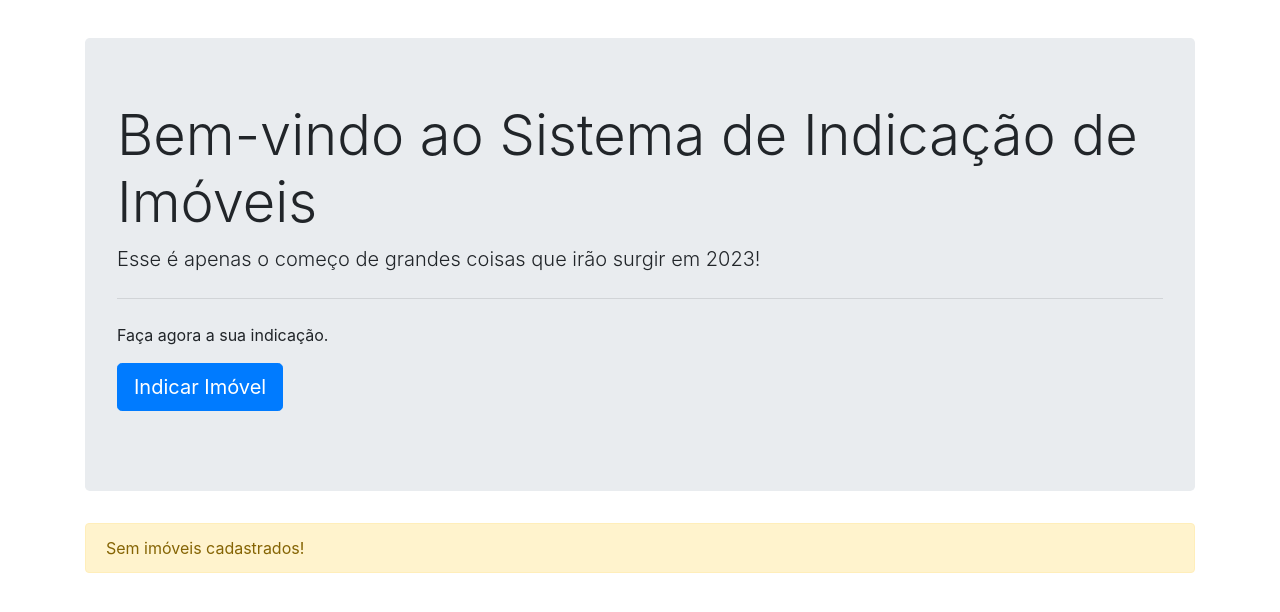
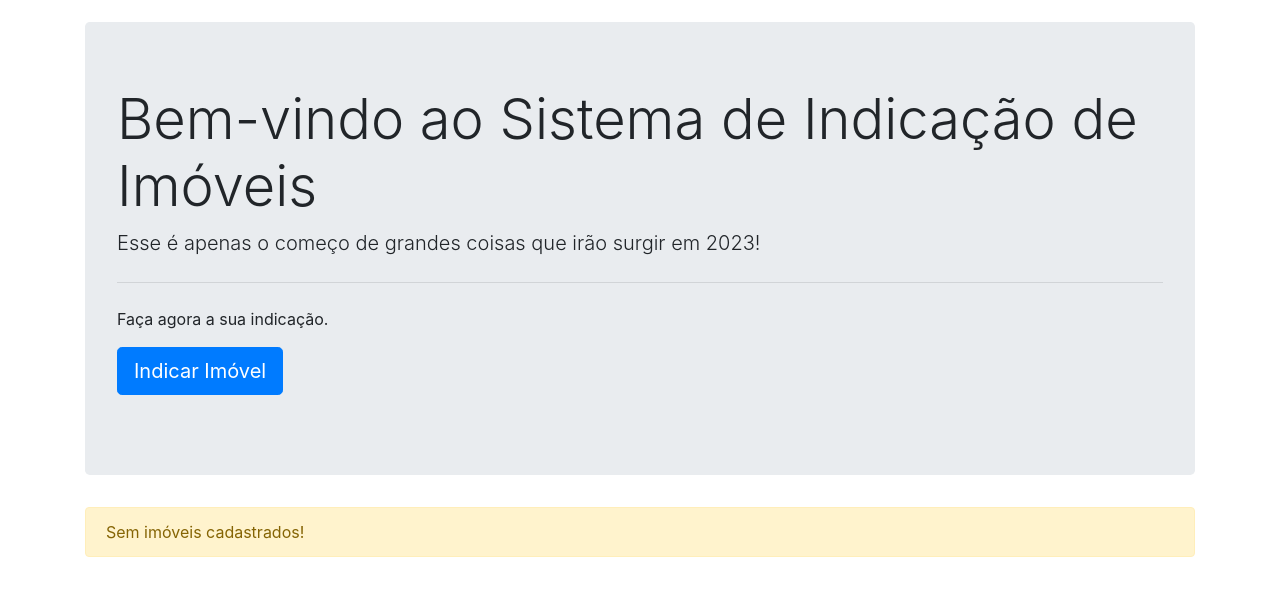
Before and after one commit to fabiofelipe131/programa-indicacao, a Django app: page / in a window 1280 px wide. Shown: the part 58-670 px from the top of the page. Run offline with Django 3.2, Linux system fonts and the light colour scheme; some libraries are stand-ins or nearby versions.

Commit message:
Alterações Index3

```diff
--- a/myproject/core/static/css/main.css
+++ b/myproject/core/static/css/main.css
@@ -13,5 +13,5 @@ body {
 }
 
 .inicio {
-  margin-top: 6rem !important;
+  margin-top: 5rem;
 }
--- a/myproject/core/templates/index.html
+++ b/myproject/core/templates/index.html
@@ -2,7 +2,7 @@
 
 {% block content %}
 
-<div class="jumbotron inicio">
+<div class="inicio jumbotron">
   <h1 class="display-4">Bem-vindo ao Sistema de Indicação de Imóveis</h1>
   <p class="lead">Esse é apenas o começo de grandes coisas que irão surgir em 2023!</p>
   <hr class="my-4">
```
